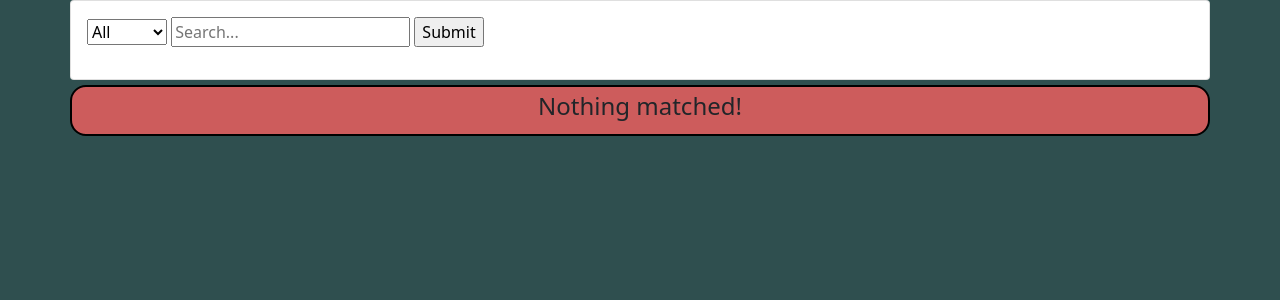
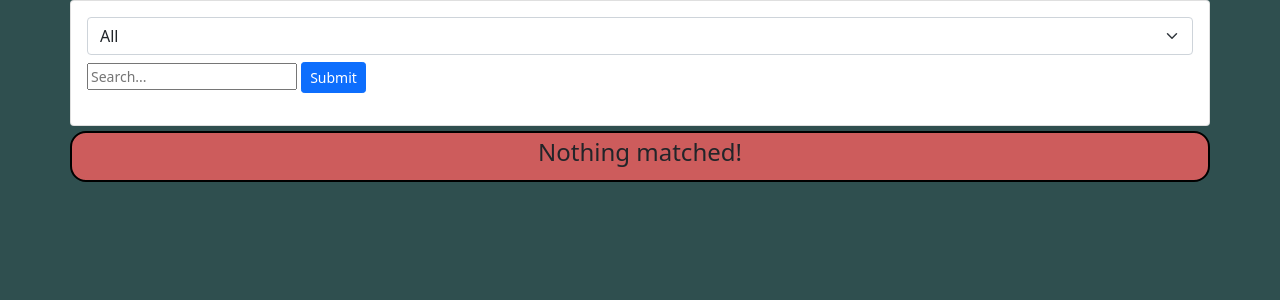
Before and after one commit to KizeKaze/fast-food-simple, a PHP site: page /menu_list.php in a window 1280 px wide. Shown: the part 56-356 px from the top of the page. Run offline with PHP 8.4, Linux system fonts and the light colour scheme; data comes from the database, SQL or seed files in the repository; data that the repository does not hold is empty.

Commit message:
added css to the search bar on menu_list.php

```diff
--- a/menu_list.php
+++ b/menu_list.php
@@ -22,26 +22,26 @@
     }
 ?>
 
-    <div class="container">
+    <div class="container lg">
         <div class="card">
             <div class="card-body">
                 <form action="menu_list.php" method="post">
-                    <select name="type">
+                    <select name="type" class="form-select mb-1">
                         <option value="0">All</option>
                         <?php $results = $menu->getType() ?>
                         <?php foreach ($results as $row) {
                             echo "<option value=" . $row['type_id'] . ">" . $row['type'] . "</option>";
                         } ?>
                     </select>
-                    <input type="text" name="search" placeholder="Search...">
-                    <input type="submit" name="submit">
+                    <input class="form-text" type="text" name="search" placeholder="Search...">
+                    <input type="submit" name="submit" class="btn btn-primary btn-sm">
                 </form>
             </div>
         </div>
     </div>
 <?php
 if (isset($errors)) {
-    echo "<div class='container'>";
+    echo "<div class='container lg'>";
         echo "<div class='error-container'>";
             foreach ($errors as $error) {
                 echo "<div class='error'>";
```
